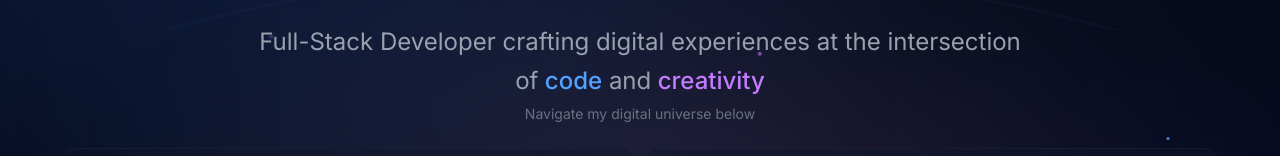
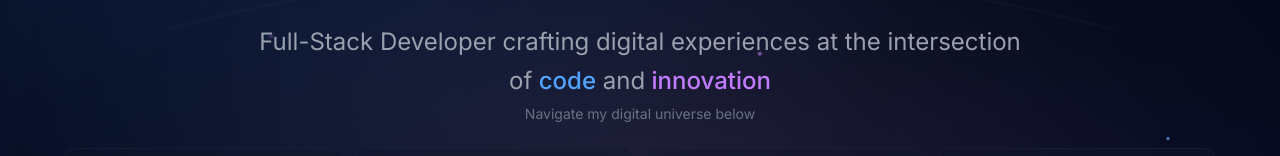
Before and after one commit to StrahilPeykov/strahil, a Next.js app: page / in a window 1280 px wide. Shown: the part 191-347 px from the top of the page. Built offline with nearby package versions, Linux system fonts and the light colour scheme.

Commit message:
Update HeroSection.tsx

```diff
--- a/src/components/features/hero/HeroSection.tsx
+++ b/src/components/features/hero/HeroSection.tsx
@@ -82,7 +82,7 @@ export function HeroSection() {
               initial={{ opacity: 0 }}
               animate={{ opacity: 1 }}
               transition={{ delay: 0.8 }}
-            > creativity</motion.span>
+            > innovation</motion.span>
           </motion.p>
 
           <motion.p
```
